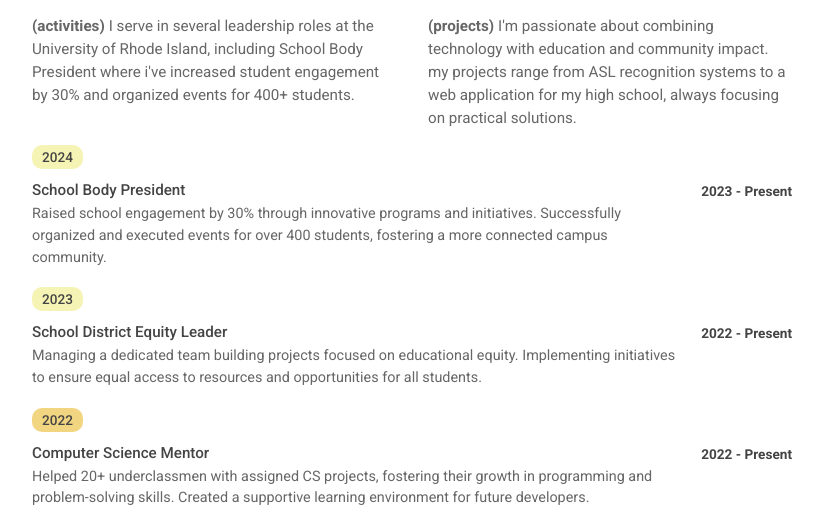
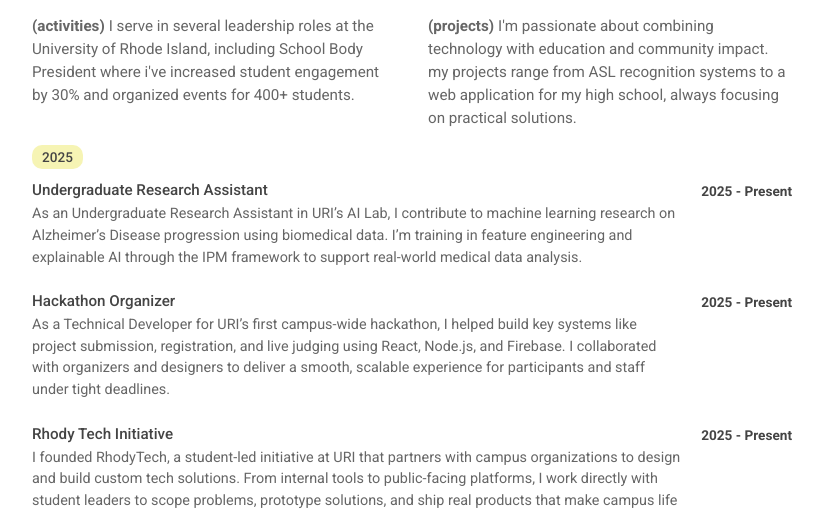
Before and after one commit to Marooncoloredchair/Marooncoloredchair.github.io, a plain HTML site: page pages/university.html in a window 1280 px wide. Shown: the part 283-796 px from the top of the page, without its empty margins (248-1071 px from the left). Drawn offline with Linux system fonts and the light colour scheme.

Commit message:
Update experience and university pages

```diff
--- a/pages/university.html
+++ b/pages/university.html
@@ -33,10 +33,29 @@
 
             <div class="timeline">
                 <div class="year-block">
+                    <span class="year">2025</span>
+                    <div class="job">
+                        <h3>Undergraduate Research Assistant</h3>
+                        <span class="period">2025 - Present</span>
+                        <p>As an Undergraduate Research Assistant in URI’s AI Lab, I contribute to machine learning research on Alzheimer’s Disease progression using biomedical data. I’m training in feature engineering and explainable AI through the IPM framework to support real-world medical data analysis.</p>
+                    </div>
+                    <div class="job">
+                        <h3>Hackathon Organizer</h3>
+                        <span class="period">2025 - Present</span>
+                        <p>As a Technical Developer for URI’s first campus-wide hackathon, I helped build key systems like project submission, registration, and live judging using React, Node.js, and Firebase. I collaborated with organizers and designers to deliver a smooth, scalable experience for participants and staff under tight deadlines.</p>
+                    </div>
+                    <div class="job">
+                        <h3>Rhody Tech Initiative</h3>
+                        <span class="period">2025 - Present</span>
+                        <p>I founded RhodyTech, a student-led initiative at URI that partners with campus organizations to design and build custom tech solutions. From internal tools to public-facing platforms, I work directly with student leaders to scope problems, prototype solutions, and ship real products that make campus life easier and more connected.</p>
+                    </div>
+                </div>
+
+                <div class="year-block">
                     <span class="year">2024</span>
                     <div class="job">
                         <h3>School Body President</h3>
-                        <span class="period">2023 - Present</span>
+                        <span class="period">2023 - 2024</span>
                         <p>Raised school engagement by 30% through innovative programs and initiatives. Successfully organized and executed events for over 400 students, fostering a more connected campus community.</p>
                     </div>
                 </div>
@@ -45,13 +64,9 @@
                     <span class="year">2023</span>
                     <div class="job">
                         <h3>School District Equity Leader</h3>
-                        <span class="period">2022 - Present</span>
+                        <span class="period">2022 - 2024</span>
                         <p>Managing a dedicated team building projects focused on educational equity. Implementing initiatives to ensure equal access to resources and opportunities for all students.</p>
                     </div>
-                </div>
-
-                <div class="year-block">
-                    <span class="year">2022</span>
                     <div class="job">
                         <h3>Computer Science Mentor</h3>
                         <span class="period">2022 - Present</span>
```
Also changed, not shown: pages/experience.html (+6 -8 lines).
